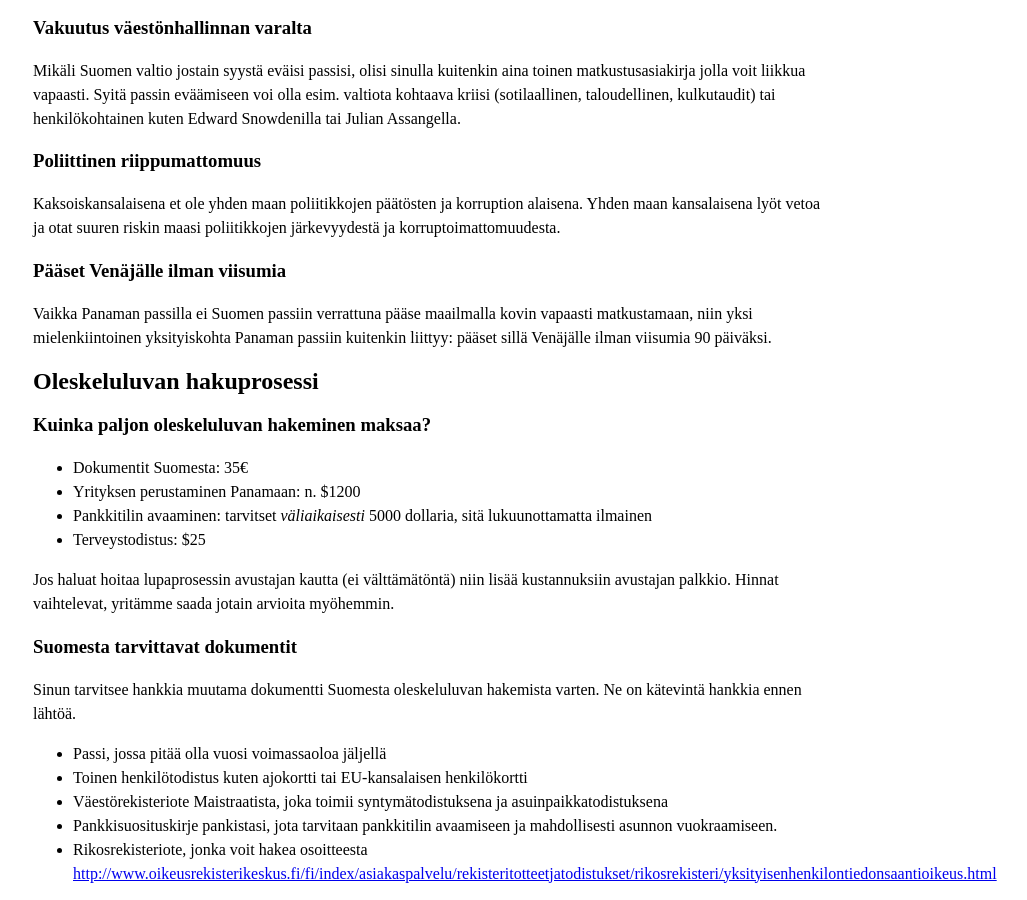
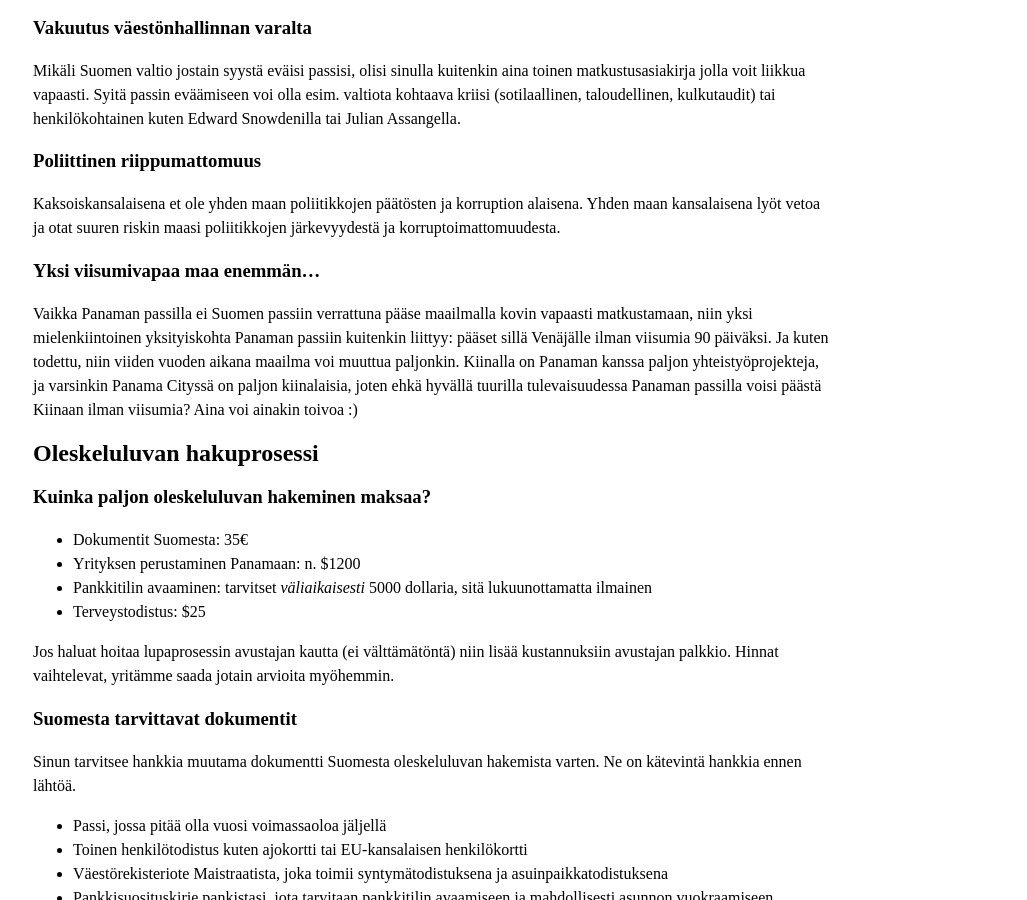
Before and after one commit to pitkonaarinparatiisi/pitkonaarinparatiisi.github.io, a Jekyll site: the page built from oleskelulupa.md, in a window 1280 px wide and 900 px high, scrolled down 2547 px. Shown: the whole window, without its empty margins (207-1234 px from the left). Built offline with Jekyll 4.4.1, drawn with Linux system fonts in a browser that asks for light colours; our own code applies the rules of GitHub Pages for plain Markdown files.

Commit message:
Update oleskelulupa.md

```diff
--- a/oleskelulupa.md
+++ b/oleskelulupa.md
@@ -72,9 +72,9 @@ Mikäli Suomen valtio jostain syystä eväisi passisi, olisi sinulla kuitenkin a
 
 Kaksoiskansalaisena et ole yhden maan poliitikkojen päätösten ja korruption alaisena. Yhden maan kansalaisena lyöt vetoa ja otat suuren riskin maasi poliitikkojen järkevyydestä ja korruptoimattomuudesta.
 
-### Pääset Venäjälle ilman viisumia
+### Yksi viisumivapaa maa enemmän...
 
-Vaikka Panaman passilla ei Suomen passiin verrattuna pääse maailmalla kovin vapaasti matkustamaan, niin yksi mielenkiintoinen yksityiskohta Panaman passiin kuitenkin liittyy: pääset sillä Venäjälle ilman viisumia 90 päiväksi.
+Vaikka Panaman passilla ei Suomen passiin verrattuna pääse maailmalla kovin vapaasti matkustamaan, niin yksi mielenkiintoinen yksityiskohta Panaman passiin kuitenkin liittyy: pääset sillä Venäjälle ilman viisumia 90 päiväksi. Ja kuten todettu, niin viiden vuoden aikana maailma voi muuttua paljonkin. Kiinalla on Panaman kanssa paljon yhteistyöprojekteja, ja varsinkin Panama Cityssä on paljon kiinalaisia, joten ehkä hyvällä tuurilla tulevaisuudessa Panaman passilla voisi päästä Kiinaan ilman viisumia? Aina voi ainakin toivoa :)
 
 
 ## Oleskeluluvan hakuprosessi
```
